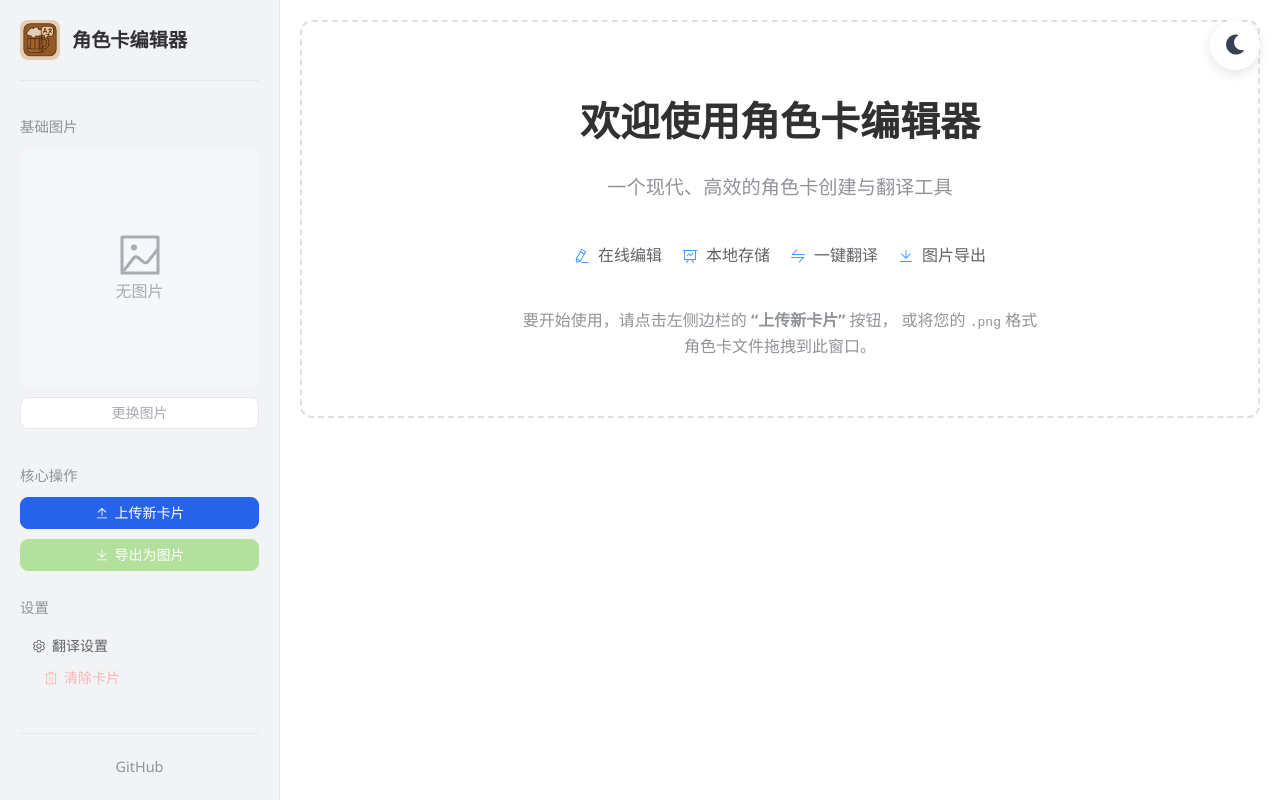
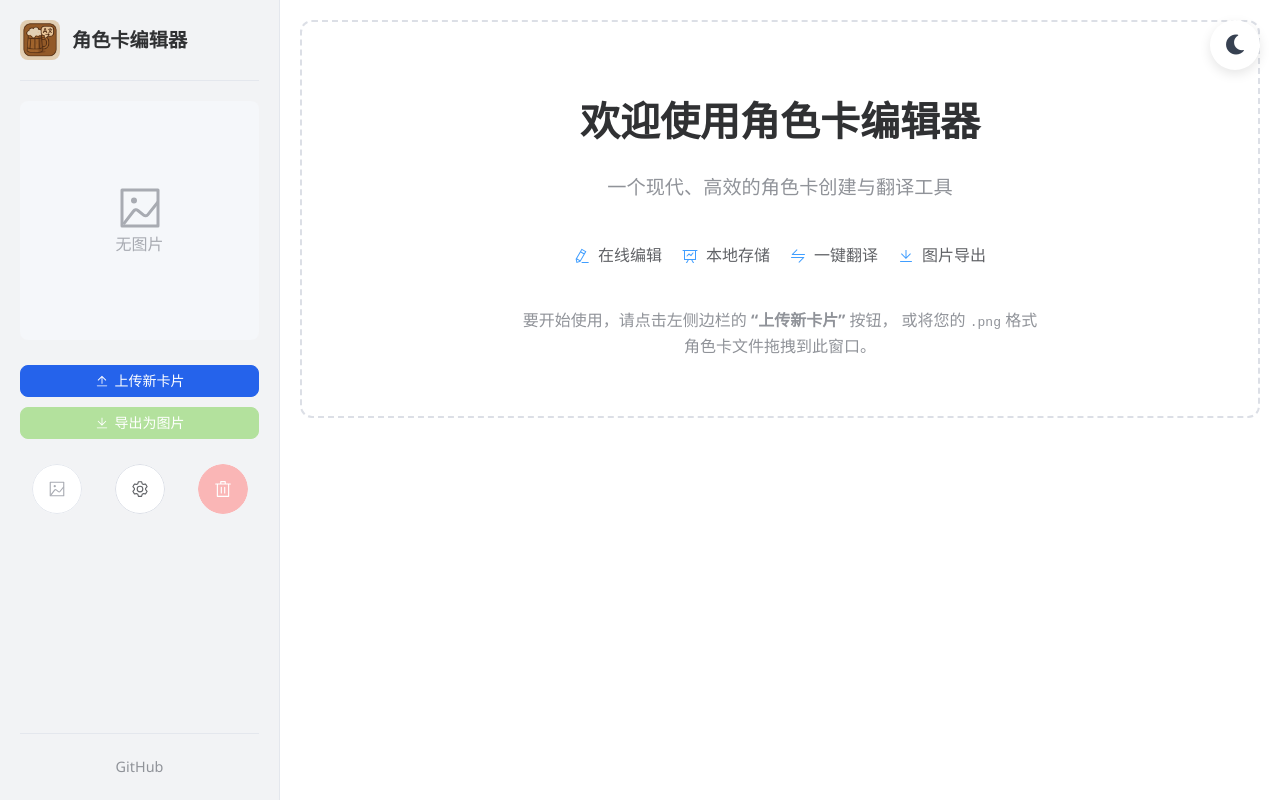
Before and after one commit to nullskymc/tavernTranslator, a Vue app in the folder vue-frontend/: page / in a window 1280 px wide. Built offline with nearby package versions, Linux system fonts and the light colour scheme.

Commit message:
feat: 重构侧边栏组件，优化图片更换和操作按钮布局，增强用户交互体验

```diff
--- a/vue-frontend/src/components/AppSidebar.vue
+++ b/vue-frontend/src/components/AppSidebar.vue
@@ -8,7 +8,7 @@
     <div class="sidebar-content">
       <!-- 角色图片预览 -->
       <div class="character-image-section">
-        <p class="section-title">基础图片</p>
+
         <div class="image-preview-wrapper">
           <img v-if="store.characterImageB64" :src="store.characterImageB64" alt="Character Preview" class="image-preview" />
           <div v-else class="image-placeholder">
@@ -16,13 +16,12 @@
             <span>无图片</span>
           </div>
         </div>
-        <input type="file" ref="imageUploader" @change="handleImageChange" accept="image/png" style="display: none;" />
-        <el-button @click="triggerImageUpload" :disabled="!store.characterCard" plain>更换图片</el-button>
+        <!-- Removed original "更换图片" button here -->
       </div>
 
       <!-- 操作按钮 -->
       <div class="actions-section">
-        <p class="section-title">核心操作</p>
+
         <el-button type="primary" @click="triggerFileUpload" :icon="Upload">上传新卡片</el-button>
         <input type="file" ref="fileUploader" @change="handleFileChange" accept="image/png" style="display: none;" />
 
@@ -37,11 +36,35 @@
         </el-button>
       </div>
 
-      <!-- 设置与重置 -->
-      <div class="settings-section">
-        <p class="section-title">设置</p>
-        <el-button @click="settingsDialogVisible = true" :icon="Setting" text>翻译设置</el-button>
-        <el-button @click="confirmReset" :icon="Delete" text type="danger" :disabled="!store.characterCard">清除卡片</el-button>
+      <!-- 快速操作 -->
+      <div class="quick-actions-section">
+
+        <div class="action-buttons-group">
+          <!-- "更换图片" button -->
+          <div class="action-button-wrapper">
+            <input type="file" ref="imageUploader" @change="handleImageChange" accept="image/png" style="display: none;" />
+            <el-button @click="triggerImageUpload" :disabled="!store.characterCard" circle>
+              <el-icon><Picture /></el-icon>
+            </el-button>
+            <span class="button-text">更换图片</span>
+          </div>
+
+          <!-- "翻译设置" button -->
+          <div class="action-button-wrapper">
+            <el-button @click="settingsDialogVisible = true" circle>
+              <el-icon><Setting /></el-icon>
+            </el-button>
+            <span class="button-text">翻译设置</span>
+          </div>
+
+          <!-- "清除卡片" button -->
+          <div class="action-button-wrapper">
+            <el-button @click="confirmReset" :disabled="!store.characterCard" circle type="danger">
+              <el-icon><Delete /></el-icon>
+            </el-button>
+            <span class="button-text">清除卡片</span>
+          </div>
+        </div>
       </div>
     </div>
 
@@ -197,6 +220,64 @@ const confirmReset = () => {
   padding: 8px 12px;
 }
 
+.quick-actions-section {
+  margin-bottom: 25px;
+}
+
+.action-buttons-group {
+  display: flex;
+  justify-content: space-around;
+  gap: 10px;
+}
+
+.action-button-wrapper {
+  display: flex;
+  align-items: center; /* 垂直居中 */
+  justify-content: flex-start; /* 初始左对齐 */
+  position: relative;
+  width: 50px; /* 初始宽度，与按钮直径相同 */
+  height: 50px; /* 与按钮直径相同 */
+  transition: width 0.3s ease, background-color 0.3s ease;
+  border-radius: 25px; /* 圆角 */
+  overflow: hidden; /* 隐藏溢出的文本 */
+  background-color: var(--el-fill-color-light);
+  box-sizing: border-box;
+  cursor: pointer;
+}
+
+.action-button-wrapper:hover {
+  width: 120px; /* 悬停时展开的宽度 */
+  background-color: var(--el-color-primary-light-9);
+}
+
+.action-button-wrapper .el-button {
+  width: 50px;
+  height: 50px;
+  border-radius: 50%;
+  display: flex;
+  align-items: center;
+  justify-content: center;
+  padding: 0;
+  flex-shrink: 0; /* 防止按钮在父容器展开时被压缩 */
+}
+
+.action-button-wrapper .el-button .el-icon {
+  font-size: 18px; /* 缩小图标尺寸 */
+}
+
+.action-button-wrapper .button-text {
+  white-space: nowrap;
+  opacity: 0;
+  transition: opacity 0.3s ease;
+  color: var(--el-text-color-primary);
+  font-size: 0.8em;
+  margin-left: 8px; /* 文本与图标的间距 */
+}
+
+.action-button-wrapper:hover .button-text {
+  opacity: 1;
+}
+
 .sidebar-footer {
   padding-top: 20px;
   border-top: 1px solid var(--el-border-color-light);
--- a/vue-frontend/src/styles/theme.css
+++ b/vue-frontend/src/styles/theme.css
@@ -67,6 +67,13 @@
   /* 主题切换按钮 */
   --theme-toggle-bg: #374151;
   --theme-toggle-text: #f9fafb;
+
+  /* Element Plus 变量覆盖 */
+  --el-bg-color-page: var(--background-color);
+  --el-border-color-light: var(--border-color);
+  --el-text-color-primary: var(--text-primary);
+  --el-text-color-secondary: var(--text-secondary);
+  --el-fill-color-light: var(--background-secondary);
 }
 
 /* 主题切换过渡效果 */
@@ -127,6 +134,59 @@
 .dark-theme .el-button--default:hover {
   background-color: var(--background-hover);
   border-color: var(--primary-color);
+}
+
+.dark-theme .el-button--primary {
+  background-color: var(--primary-color);
+  border-color: var(--primary-color);
+  color: var(--header-text);
+}
+
+.dark-theme .el-button--primary:hover {
+  background-color: var(--primary-color-hover);
+  border-color: var(--primary-color-hover);
+}
+
+.dark-theme .el-button--success {
+  background-color: var(--success-color);
+  border-color: var(--success-color);
+  color: var(--header-text);
+}
+
+.dark-theme .el-button--success:hover {
+  background-color: var(--success-color);
+  border-color: var(--success-color);
+}
+
+.dark-theme .el-button--danger {
+  background-color: var(--error-color);
+  border-color: var(--error-color);
+  color: var(--header-text);
+}
+
+.dark-theme .el-button--danger:hover {
+  background-color: var(--error-color);
+  border-color: var(--error-color);
+}
+
+.dark-theme .el-button--text {
+  color: var(--text-primary);
+}
+
+.dark-theme .el-button--text:hover {
+  color: var(--primary-color);
+}
+
+.dark-theme .el-button--plain {
+  background-color: transparent;
+  border-color: var(--border-color);
+  color: var(--text-primary);
+}
+
+.dark-theme .el-button--plain:hover {
+  background-color: var(--background-hover);
+  border-color: var(--primary-color);
+  color: var(--primary-color);
 }
 
 .dark-theme .el-dialog {
```
